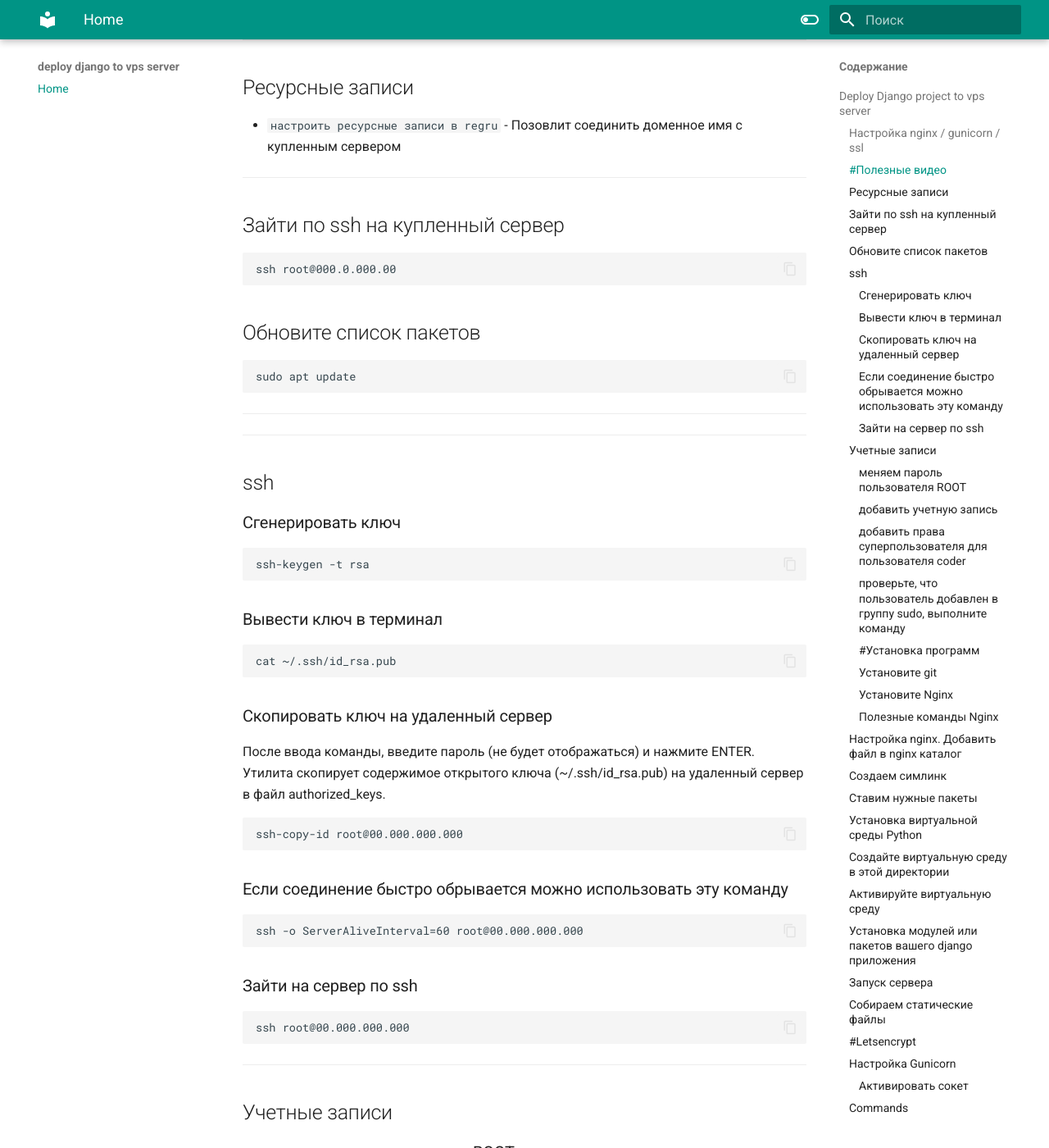
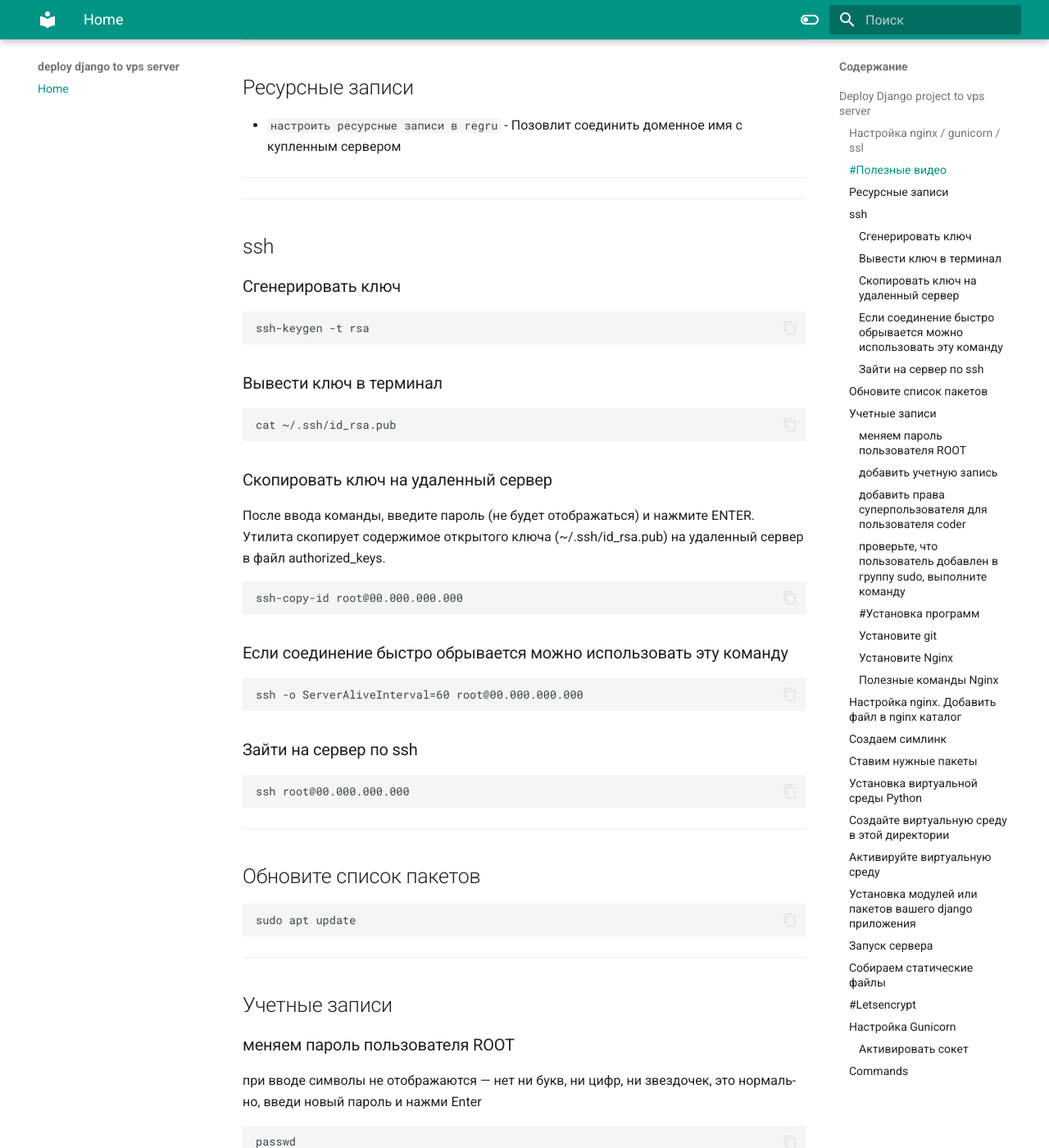
Before and after one commit to pavelcity/deploy-django-to-vps-server, an MkDocs documentation site: the page built from docs/index.md, in a window 1280 px wide and 1400 px high, scrolled down 574 px. Shown: the whole window at 82% size. Built offline with MkDocs 1.6.1 and Material for MkDocs 9.7.7, drawn with Linux system fonts in a browser that asks for light colours.

Commit message:
fix fix fix

````diff
--- a/docs/index.md
+++ b/docs/index.md
@@ -18,17 +18,6 @@
 ---
 ## Ресурсные записи
 * `настроить ресурсные записи в regru` - Позовлит соединить доменное имя с купленным сервером
-
----
-## Зайти по ssh на купленный сервер
-```
-ssh root@000.0.000.00
-```
-
-## Обновите список пакетов
-    sudo apt update
-
-
 
 ---
 
````
Also changed, not shown: other parts of docs/index.md (+6 -0 lines).
